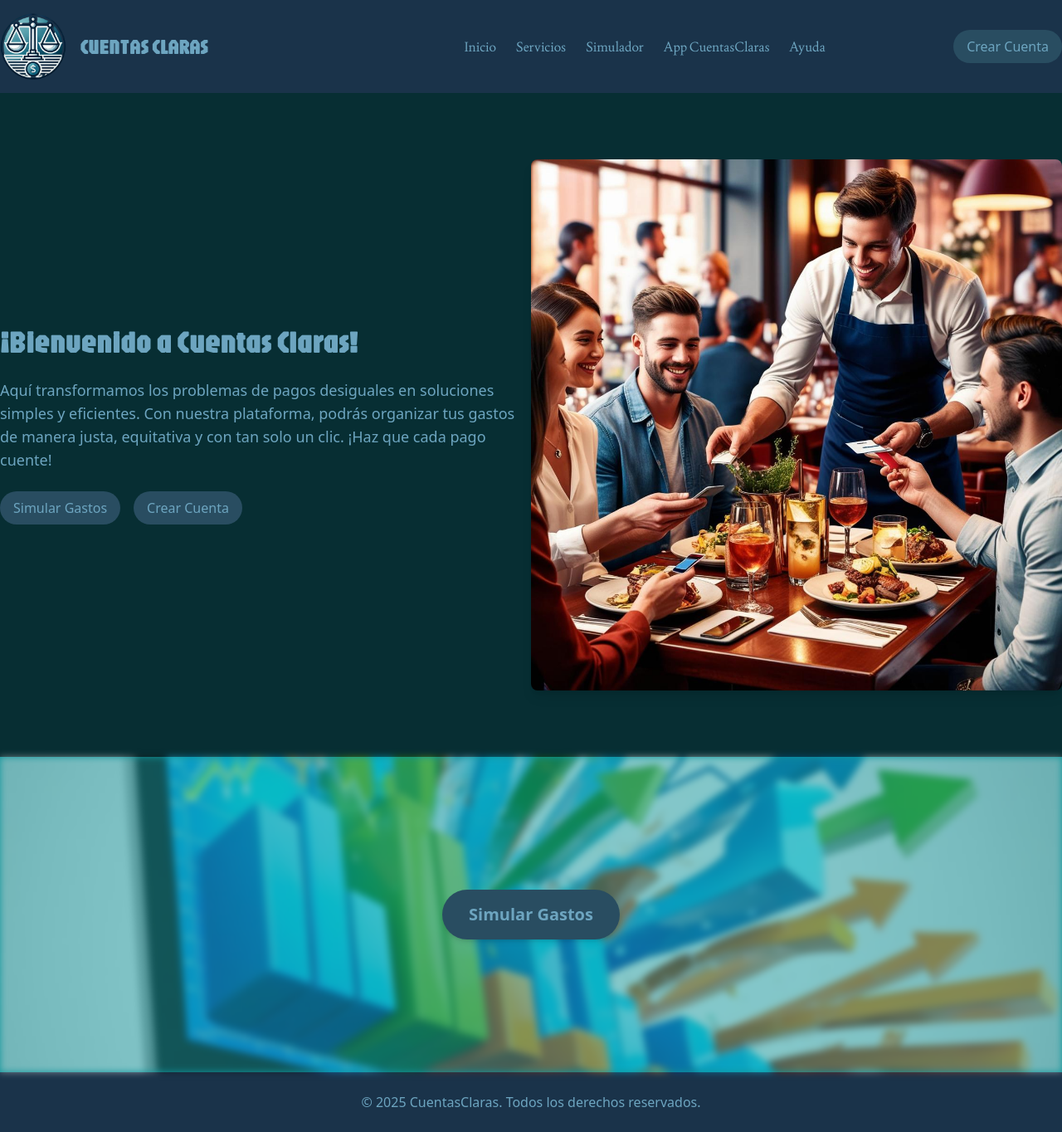
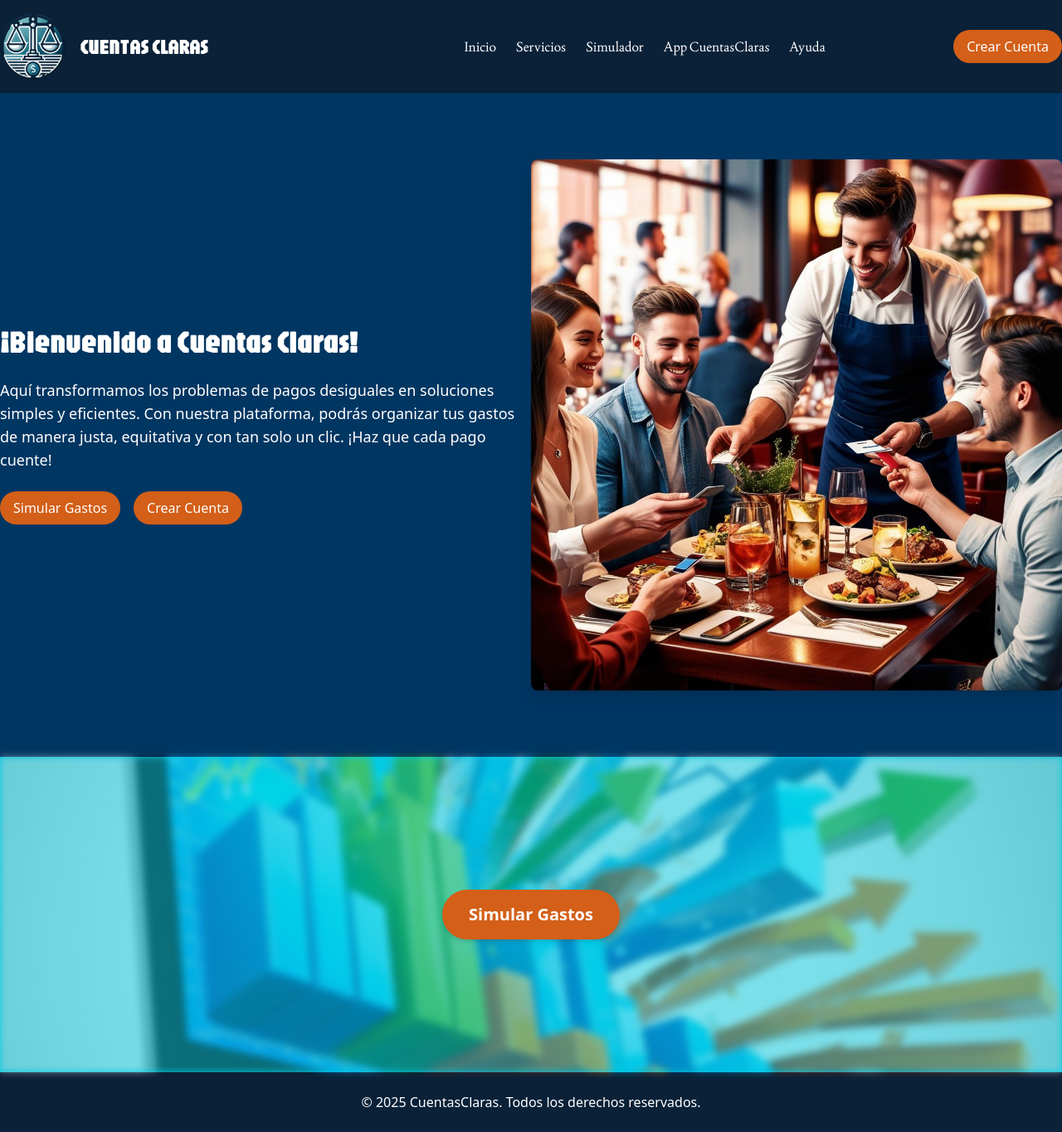
Before and after one commit to jluckmannc/CuentasClaras, a Django app: page / in a window 1280 px wide. Shown: the whole page at 83% size. Run offline with Django 4.2, Linux system fonts and the light colour scheme; parts of the project's set-up code (start-up, migrations or seed data) failed here and were passed over.

Commit message:
cambie los colores nuevamente y agrege uno extra (esto es provisorio)

```diff
--- a/static/css/output.css
+++ b/static/css/output.css
@@ -749,7 +749,7 @@ video {
 
 .bg-buttonPrimary {
   --tw-bg-opacity: 1;
-  background-color: rgb(41 77 97 / var(--tw-bg-opacity, 1));
+  background-color: rgb(211 95 24 / var(--tw-bg-opacity, 1));
 }
 
 .bg-gray-50 {
@@ -769,17 +769,17 @@ video {
 
 .bg-neutral-veryLightGray {
   --tw-bg-opacity: 1;
-  background-color: rgb(15 150 156 / var(--tw-bg-opacity, 1));
+  background-color: rgb(0 200 223 / var(--tw-bg-opacity, 1));
 }
 
 .bg-primary-dark {
   --tw-bg-opacity: 1;
-  background-color: rgb(26 51 74 / var(--tw-bg-opacity, 1));
+  background-color: rgb(10 33 56 / var(--tw-bg-opacity, 1));
 }
 
 .bg-primary-medium {
   --tw-bg-opacity: 1;
-  background-color: rgb(7 46 51 / var(--tw-bg-opacity, 1));
+  background-color: rgb(0 54 98 / var(--tw-bg-opacity, 1));
 }
 
 .object-cover {
@@ -897,12 +897,12 @@ video {
 
 .text-neutral-white {
   --tw-text-opacity: 1;
-  color: rgb(109 165 192 / var(--tw-text-opacity, 1));
+  color: rgb(255 255 255 / var(--tw-text-opacity, 1));
 }
 
 .text-primary-dark {
   --tw-text-opacity: 1;
-  color: rgb(26 51 74 / var(--tw-text-opacity, 1));
+  color: rgb(10 33 56 / var(--tw-text-opacity, 1));
 }
 
 .text-red-500 {
@@ -1000,12 +1000,12 @@ video {
 
 .hover\:bg-primary-dark:hover {
   --tw-bg-opacity: 1;
-  background-color: rgb(26 51 74 / var(--tw-bg-opacity, 1));
+  background-color: rgb(10 33 56 / var(--tw-bg-opacity, 1));
 }
 
 .hover\:text-neutral-lightGray:hover {
   --tw-text-opacity: 1;
-  color: rgb(15 150 156 / var(--tw-text-opacity, 1));
+  color: rgb(0 102 142 / var(--tw-text-opacity, 1));
 }
 
 .hover\:underline:hover {
```
Also changed, not shown: tailwind.config.js (+10 -6 lines).
